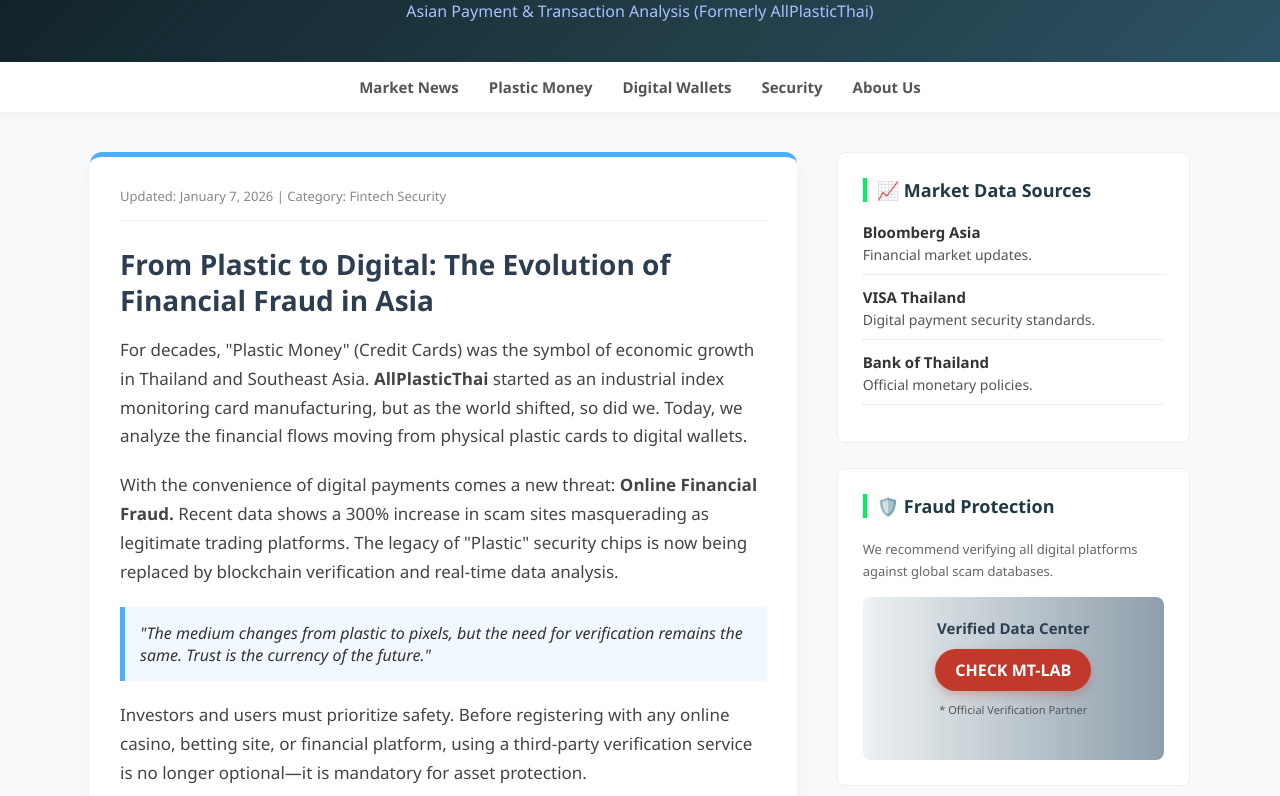
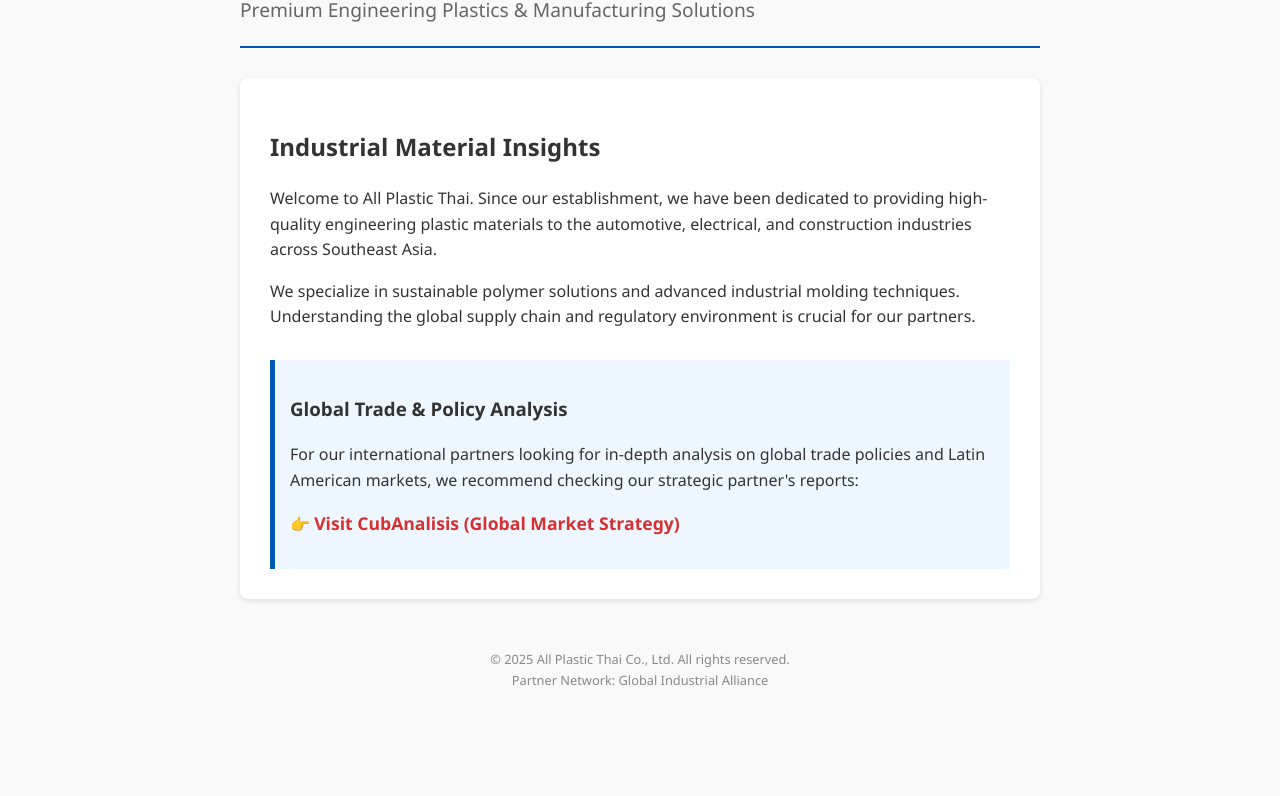
Before and after one commit to xharhkwpfl0005-debug/AllPlasticThai, a plain HTML site: page index.html in a window 1280 px wide. Shown: the part 99-895 px from the top of the page. After the commit the page ends 809 px from the top, so only its background shows below. Drawn offline with Linux system fonts and the light colour scheme.

Commit message:
Update index.html

```diff
--- a/index.html
+++ b/index.html
@@ -1,131 +1,55 @@
 <!DOCTYPE html>
-<html lang="en">
+<html lang="ko">
 <head>
     <meta charset="UTF-8">
     <meta name="viewport" content="width=device-width, initial-scale=1.0">
-    <title>APT Finance | Asian Payment & Transaction Analysis</title>
-    <meta name="description" content="Analyzing the shift from Plastic Money to Digital Transactions in Asian markets. Expert insights on credit card security and fintech fraud prevention.">
+    <title>All Plastic Thai - Industrial Solutions</title>
+    <meta name="description" content="Leading provider of engineering plastics and industrial material solutions in Thailand and Asia.">
     <style>
-        /* [스타일: 신뢰감 주는 '금융/핀테크' 매거진 스타일] */
-        body { font-family: 'Segoe UI', Tahoma, Geneva, Verdana, sans-serif; margin: 0; padding: 0; background-color: #f8f9fa; color: #333; }
-
-        /* 헤더: 금융 느낌의 짙은 네이비/청록색 */
-        header { background: linear-gradient(135deg, #0f2027, #203a43, #2c5364); color: white; padding: 40px 0; text-align: center; }
-        .logo { font-size: 36px; font-weight: 800; letter-spacing: 2px; text-transform: uppercase; }
-        .logo span { color: #4facfe; } /* 포인트 컬러 */
-        .tagline { font-size: 16px; color: #a8c0ff; margin-top: 10px; font-weight: 300; }
-
-        /* 네비게이션 */
-        nav { background: #fff; box-shadow: 0 2px 10px rgba(0,0,0,0.05); padding: 15px 0; position: sticky; top: 0; z-index: 100; }
-        .nav-inner { max-width: 1100px; margin: 0 auto; display: flex; justify-content: center; gap: 30px; }
-        .nav-inner a { text-decoration: none; color: #555; font-weight: 600; font-size: 15px; transition: 0.3s; }
-        .nav-inner a:hover { color: #00f260; }
-
-        /* 메인 레이아웃 */
-        .container { max-width: 1100px; margin: 40px auto; padding: 0 20px; display: grid; grid-template-columns: 2fr 1fr; gap: 40px; }
-
-        /* 왼쪽: 메인 아티클 */
-        .card { background: white; padding: 30px; border-radius: 12px; box-shadow: 0 5px 15px rgba(0,0,0,0.03); margin-bottom: 30px; border-top: 5px solid #4facfe; }
-        h1 { font-size: 28px; color: #2c3e50; margin-bottom: 15px; line-height: 1.3; }
-        .meta { color: #888; font-size: 13px; margin-bottom: 25px; display: block; border-bottom: 1px solid #eee; padding-bottom: 15px; }
-        p { font-size: 17px; line-height: 1.7; color: #444; margin-bottom: 20px; }
-
-        /* 오른쪽: 사이드바 */
-        .sidebar-widget { background: white; padding: 25px; border-radius: 8px; border: 1px solid #eee; margin-bottom: 25px; }
-        .sidebar-widget h3 { margin-top: 0; font-size: 18px; color: #203a43; border-left: 4px solid #00f260; padding-left: 10px; margin-bottom: 20px; }
-        .sidebar-link { display: block; margin-bottom: 12px; text-decoration: none; color: #555; font-size: 14px; padding-bottom: 10px; border-bottom: 1px dotted #ddd; }
-        .sidebar-link:hover { color: #4facfe; padding-left: 5px; transition: 0.2s; }
-        .sidebar-link strong { display: block; color: #333; font-size: 15px; margin-bottom: 3px; }
-
-        /* 파트너 박스 (본진 링크용) */
-        .partner-box { background: linear-gradient(to right, #eef2f3, #8e9eab); padding: 20px; border-radius: 8px; text-align: center; }
-        .btn-verify { display: inline-block; background: #c0392b; color: white; padding: 10px 20px; border-radius: 30px; text-decoration: none; font-weight: bold; margin-top: 10px; box-shadow: 0 4px 10px rgba(192, 57, 43, 0.3); }
-        .btn-verify:hover { background: #e74c3c; transform: translateY(-2px); transition: 0.2s; }
-
-        /* 푸터 */
-        footer { background: #232526; color: #7f8c8d; text-align: center; padding: 50px 0; margin-top: 50px; font-size: 13px; }
+        body { font-family: 'Segoe UI', Tahoma, Geneva, Verdana, sans-serif; line-height: 1.6; color: #333; max-width: 800px; margin: 0 auto; padding: 20px; background-color: #f9f9f9; }
+        header { border-bottom: 2px solid #0056b3; padding-bottom: 20px; margin-bottom: 30px; }
+        h1 { color: #0056b3; font-size: 2.5em; margin: 0; }
+        .tagline { color: #666; font-size: 1.2em; margin-top: 10px; }
+        .main-content { background: white; padding: 30px; border-radius: 8px; box-shadow: 0 2px 5px rgba(0,0,0,0.1); }
+        .link-box { background-color: #eef7ff; border-left: 5px solid #0056b3; padding: 15px; margin-top: 30px; }
+        a { color: #d63031; font-weight: bold; text-decoration: none; font-size: 1.1em; }
+        a:hover { text-decoration: underline; }
+        footer { margin-top: 50px; text-align: center; font-size: 0.8em; color: #888; }
     </style>
 </head>
 <body>
 
     <header>
-        <div class="logo">APT <span>FINANCE</span></div>
-        <div class="tagline">Asian Payment & Transaction Analysis (Formerly AllPlasticThai)</div>
+        <h1>All Plastic Thai</h1>
+        <div class="tagline">Premium Engineering Plastics & Manufacturing Solutions</div>
     </header>
 
-    <nav>
-        <div class="nav-inner">
-            <a href="#">Market News</a>
-            <a href="#">Plastic Money</a>
-            <a href="#">Digital Wallets</a>
-            <a href="#">Security</a>
-            <a href="#">About Us</a>
-        </div>
-    </nav>
+    <div class="main-content">
+        <h2>Industrial Material Insights</h2>
+        <p>
+            Welcome to All Plastic Thai. Since our establishment, we have been dedicated to providing high-quality engineering plastic materials
+            to the automotive, electrical, and construction industries across Southeast Asia.
+        </p>
+        <p>
+            We specialize in sustainable polymer solutions and advanced industrial molding techniques.
+            Understanding the global supply chain and regulatory environment is crucial for our partners.
+        </p>
 
-    <div class="container">
-        <div class="content">
-            <div class="card">
-                <span class="meta">Updated: January 7, 2026 | Category: Fintech Security</span>
-                <h1>From Plastic to Digital: The Evolution of Financial Fraud in Asia</h1>
-                <p>
-                    For decades, "Plastic Money" (Credit Cards) was the symbol of economic growth in Thailand and Southeast Asia.
-                    <strong>AllPlasticThai</strong> started as an industrial index monitoring card manufacturing, but as the world shifted, so did we.
-                    Today, we analyze the financial flows moving from physical plastic cards to digital wallets.
-                </p>
-                <p>
-                    With the convenience of digital payments comes a new threat: <strong>Online Financial Fraud.</strong>
-                    Recent data shows a 300% increase in scam sites masquerading as legitimate trading platforms.
-                    The legacy of "Plastic" security chips is now being replaced by blockchain verification and real-time data analysis.
-                </p>
-                <blockquote style="background:#f1f8ff; border-left:5px solid #4facfe; padding:15px; margin:20px 0; font-style:italic;">
-                    "The medium changes from plastic to pixels, but the need for verification remains the same. Trust is the currency of the future."
-                </blockquote>
-                <p>
-                    Investors and users must prioritize safety. Before registering with any online casino, betting site, or financial platform,
-                    using a third-party verification service is no longer optional—it is mandatory for asset protection.
-                </p>
-            </div>
-        </div>
-
-        <div class="sidebar">
-
-            <div class="sidebar-widget">
-                <h3>📈 Market Data Sources</h3>
-                <a href="https://www.bloomberg.com/asia" target="_blank" class="sidebar-link">
-                    <strong>Bloomberg Asia</strong>
-                    Financial market updates.
-                </a>
-                <a href="https://www.visa.co.th/en_TH" target="_blank" class="sidebar-link">
-                    <strong>VISA Thailand</strong>
-                    Digital payment security standards.
-                </a>
-                <a href="https://www.bot.or.th/English/Pages/default.aspx" target="_blank" class="sidebar-link">
-                    <strong>Bank of Thailand</strong>
-                    Official monetary policies.
-                </a>
-            </div>
-
-            <div class="sidebar-widget">
-                <h3>🛡️ Fraud Protection</h3>
-                <p style="font-size:13px; color:#666; margin-bottom:15px;">
-                    We recommend verifying all digital platforms against global scam databases.
-                </p>
-                <div class="partner-box">
-                    <strong style="color:#2c3e50; font-size:15px;">Verified Data Center</strong>
-                    <br>
-                    <a href="https://mt-lab.net" target="_blank" class="btn-verify">CHECK MT-LAB</a>
-                    <p style="font-size:11px; margin-top:10px; color:#555;">* Official Verification Partner</p>
-                </div>
-            </div>
-
+        <div class="link-box">
+            <h3>Global Trade & Policy Analysis</h3>
+            <p>
+                For our international partners looking for in-depth analysis on global trade policies and Latin American markets,
+                we recommend checking our strategic partner's reports:
+            </p>
+            <p>
+                👉 <a href="https://cubanalisis.com">Visit CubAnalisis (Global Market Strategy)</a>
+            </p>
         </div>
     </div>
 
     <footer>
-        <p>&copy; 2013-2026 APT Finance Group (AllPlasticThai).</p>
-        <p>Analyzing the future of payments: From Manufacturing to Fintech.</p>
-        <p>Bangkok | Singapore | Seoul</p>
+        &copy; 2025 All Plastic Thai Co., Ltd. All rights reserved. <br>
+        Partner Network: Global Industrial Alliance
     </footer>
 
 </body>
```
